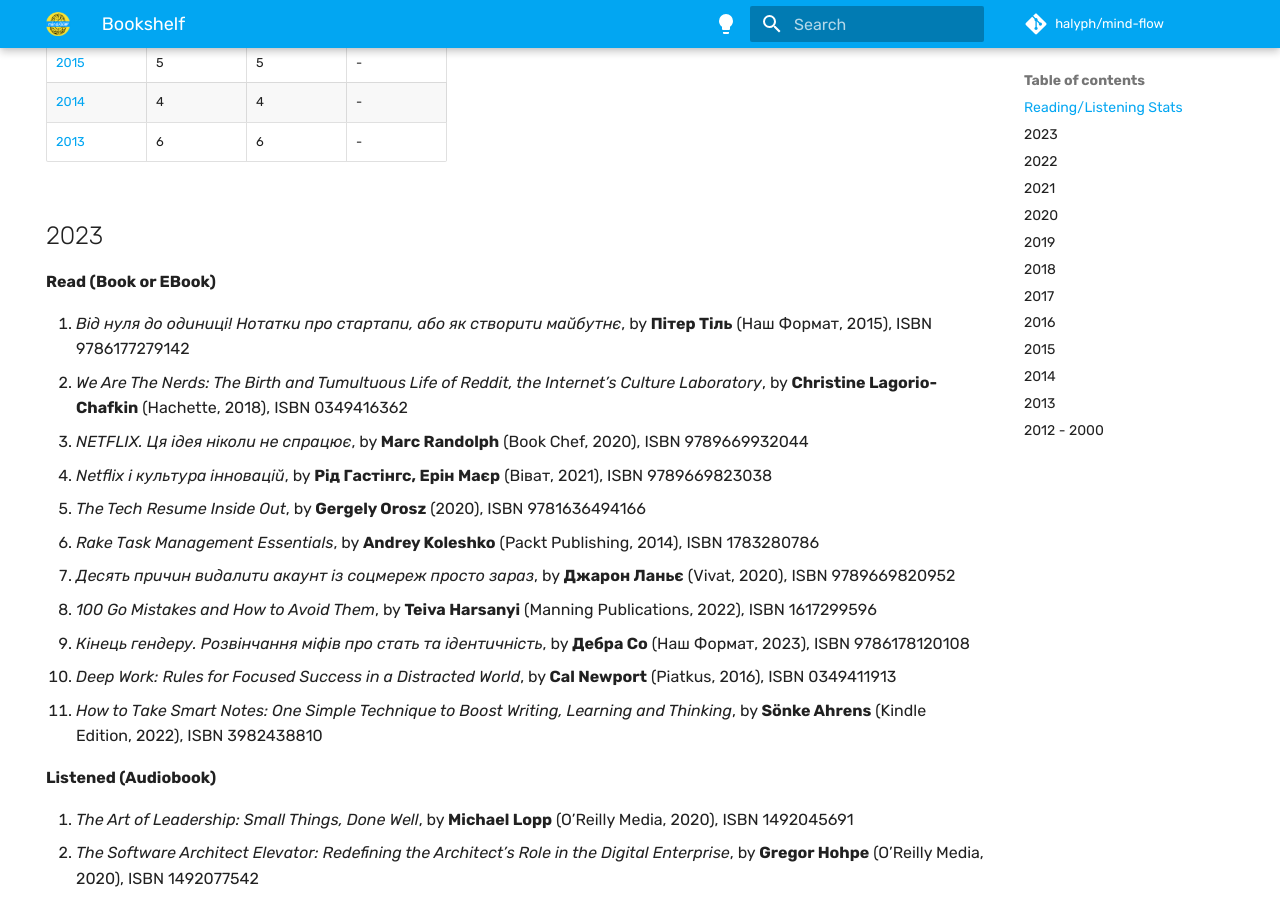
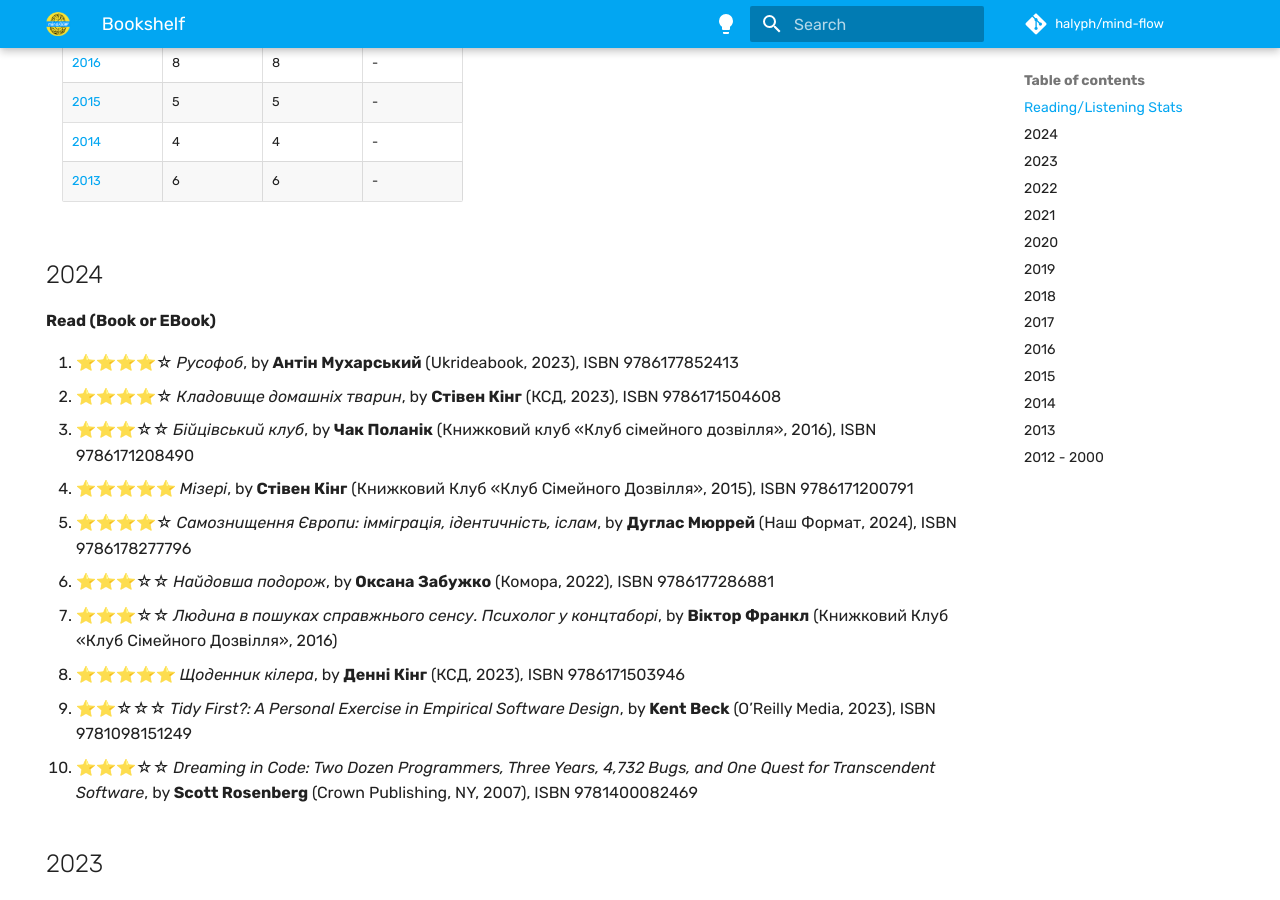
Before and after one commit to halyph/mind-flow, an MkDocs documentation site: the page built from docs/bookshelf.md, in a window 1280 px wide and 900 px high, scrolled down 698 px. Built offline with MkDocs 1.6.1 and Material for MkDocs 9.7.7, drawn with Linux system fonts in a browser that asks for light colours; some web fonts are replaced; comment, search, counter and statistics services are not loaded; some of the changed text lies outside the part shown.

Commit message:
upd bookshelf

```diff
--- a/docs/bookshelf.md
+++ b/docs/bookshelf.md
@@ -11,8 +11,24 @@ See my [Googreads](https://www.goodreads.com/halyph) profile.
 
 ## Reading/Listening Stats
 
+<div style="text-align:left; float:right;">
+<details markdown>
+<summary>
+Ratings explained
+</summary>
+
+⭐️☆☆☆☆ = Terrible!
+⭐️⭐️☆☆☆ = Nothing really beneficial here
+⭐️⭐⭐☆☆ = It was Good
+⭐⭐️⭐⭐☆ = A GREAT read!
+⭐⭐️⭐⭐⭐ = Perfection!
+
+</details>
+</div>
+
 | Year          | Total | (E)Book | Audiobook |
 |---------------|-------|---------|-----------|
+| [2024](#2024) | 10    | 10      | -         |
 | [2023](#2023) | 16    | 11      | 5         |
 | [2022](#2022) | 19    | 7       | 12        |
 | [2021](#2021) | 10    | 9       | 1         |
@@ -25,6 +41,20 @@ See my [Googreads](https://www.goodreads.com/halyph) profile.
 | [2014](#2014) | 4     | 4       | -         |
 | [2013](#2013) | 6     | 6       | -         |
 
+## 2024
+
+**Read (Book or EBook)**
+
+1. ⭐⭐️⭐⭐☆ *Русофоб*, by **Антін Мухарський** (Ukrideabook, 2023), ISBN 9786177852413
+2. ⭐⭐️⭐⭐☆ *Кладовище домашніх тварин*, by **Стівен Кінг** (КСД, 2023), ISBN 9786171504608
+3. ⭐️⭐⭐☆☆ *Бійцівський клуб*, by **Чак Поланік** (Книжковий клуб «Клуб сімейного дозвілля», 2016), ISBN 9786171208490
+4. ⭐⭐️⭐⭐⭐ *Мізері*, by **Стівен Кінг** (Книжковий Клуб «Клуб Сімейного Дозвілля», 2015), ISBN 9786171200791
+5. ⭐⭐️⭐⭐☆ *Самознищення Європи: імміграція, ідентичність, іслам*, by **Дуглас Мюррей** (Наш Формат, 2024), ISBN 9786178277796
+6. ⭐️⭐⭐☆☆ *Найдовша подорож*, by **Оксана Забужко** (Комора, 2022), ISBN 9786177286881
+7. ⭐️⭐⭐☆☆ *Людина в пошуках справжнього сенсу. Психолог у концтаборі*, by **Віктор Франкл** (Книжковий Клуб «Клуб Сімейного Дозвілля», 2016)
+8. ⭐⭐️⭐⭐⭐ *Щоденник кілера*, by **Денні Кінг** (КСД, 2023), ISBN 9786171503946
+9. ⭐️⭐️☆☆☆ *Tidy First?: A Personal Exercise in Empirical Software Design*, by **Kent Beck** (O'Reilly Media, 2023), ISBN 9781098151249
+10. ⭐️⭐⭐☆☆ *Dreaming in Code: Two Dozen Programmers, Three Years, 4,732 Bugs, and One Quest for Transcendent Software*, by **Scott Rosenberg** (Crown Publishing, NY, 2007), ISBN 9781400082469
 
 ## 2023
 
```
